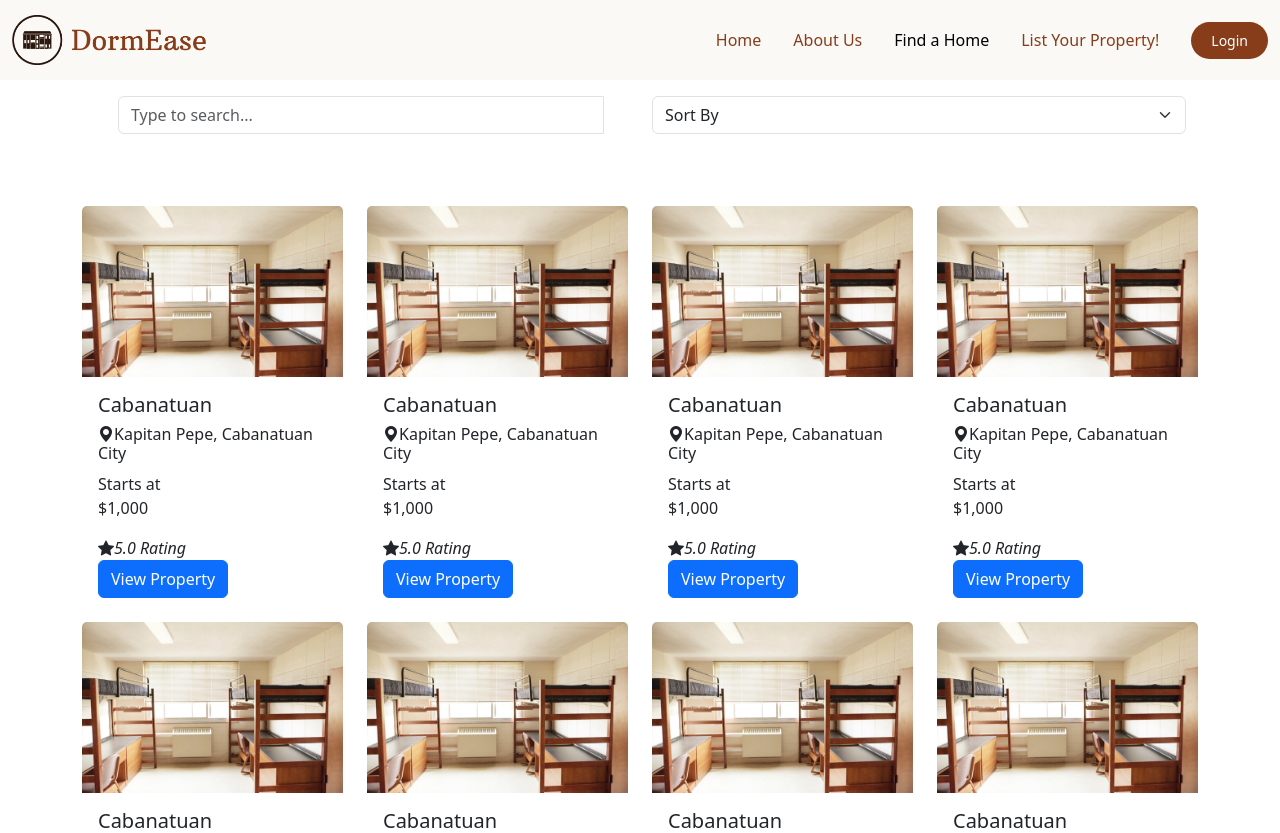
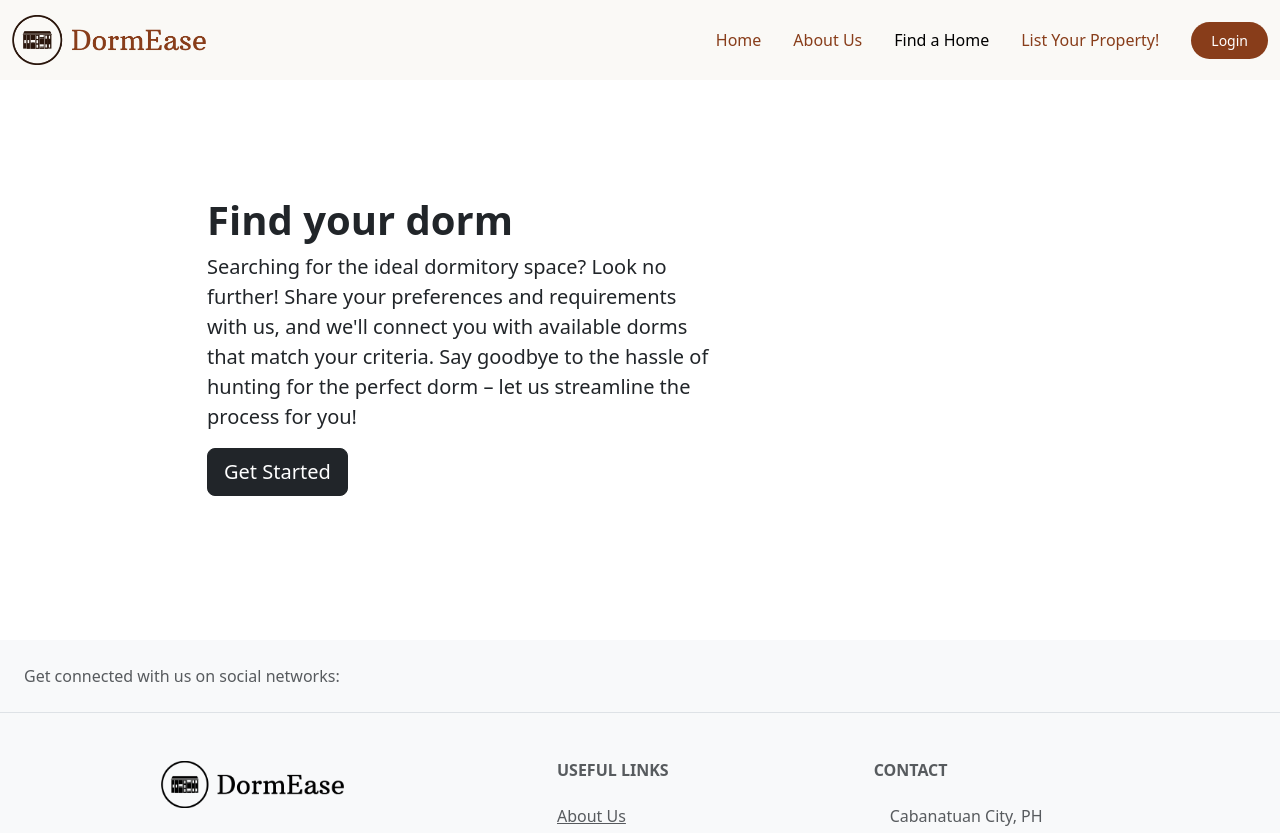
Before and after one commit to velasquezkieren/dormease, a PHP site: page /dormease/find in a window 1280 px wide. Shown: the top 833 px of the page. Run offline with PHP 8.4, Linux system fonts and the light colour scheme; some libraries are stand-ins or nearby versions.

Commit message:
new file:   img/find.jpg 	modified:   pages/find.php 	modified:   pages/list.php 	modified:   pages/signup.php

```diff
--- a/pages/find.php
+++ b/pages/find.php
@@ -1,3 +1,19 @@
+<?php
+if (!isset($_SESSION['u_Email'])) {
+?>
+    <section class="p-3 p-md-4 p-xl-5">
+        <div class="container p-xl-5" style="margin-top: 100px;">
+            <div class="row">
+                <div class="col-12 col-md-8 offset-md-2 col-xl-6 offset-xl-1">
+                    <h1 class="fw-bold">Find your dorm</h1>
+                    <p class="text-left lead">Searching for the ideal dormitory space? Look no further! Share your preferences and requirements with us, and we'll connect you with available dorms that match your criteria. Say goodbye to the hassle of hunting for the perfect dorm – let us streamline the process for you!</p>
+                    <a href="login" class="btn btn-dark btn-lg">Get Started</a>
+                </div>
+            </div>
+        </div>
+    </section>
+<?php } else {
+?>
     <div class="container">
         <div class="row m-auto">
             <div class="col">
@@ -118,3 +134,5 @@
 
         </div>
     </div>
+
+<?php } ?>
```
Also changed, not shown: pages/list.php (+12 -4 lines), pages/signup.php (+4 -4 lines), img/find.jpg (added). Lines whose indentation alone changed are shown as unchanged.
